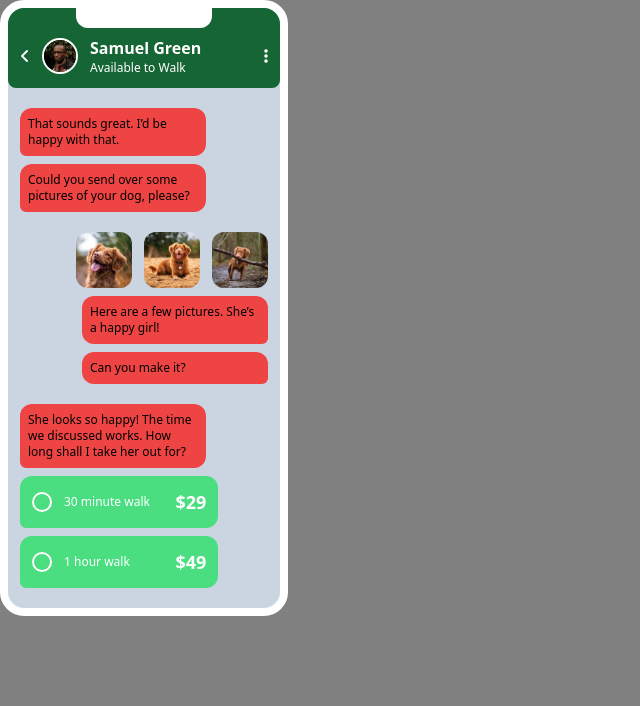
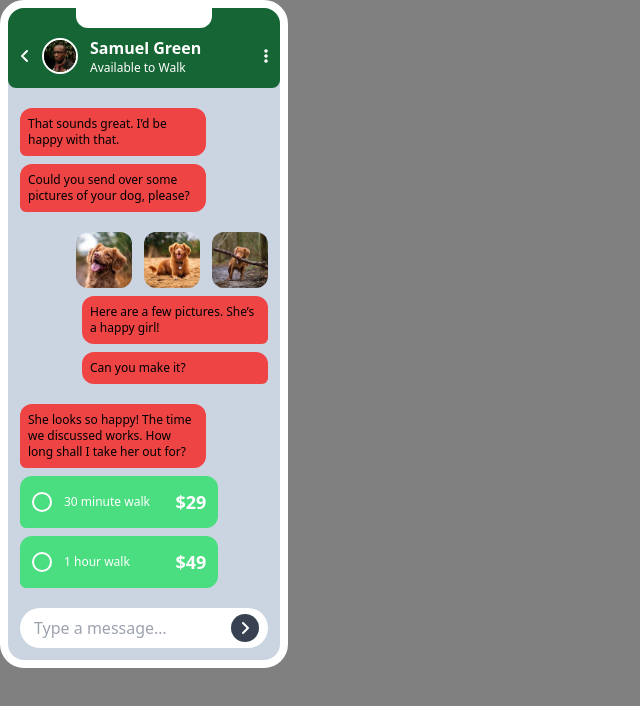
Before and after one commit to adetoye-dev/chat-illustration-app, a React (Vite) app: page / in a window 1280 px wide. Shown: the top 706 px of the page, without its empty margins (0-640 px from the left). Built offline with nearby package versions, Linux system fonts and the light colour scheme.

Commit message:
render type message

```diff
--- a/src/components/SmartphoneUi.jsx
+++ b/src/components/SmartphoneUi.jsx
@@ -2,6 +2,7 @@ import MessageIn from "./MessageIn";
 import MessageOut from "./MessageOut";
 import PictureMessage from "./PictureMessage";
 import PricingTag from "./PricingTag";
+import TypeMessage from "./TypeMessage";
 
 const SmartphoneUi = () => {
   return (
@@ -36,6 +37,7 @@ const SmartphoneUi = () => {
         />
         <PricingTag duration="30 minute walk" price="29" />
         <PricingTag duration="1 hour walk" price="49" />
+        <TypeMessage />
       </div>
     </div>
   );
```
